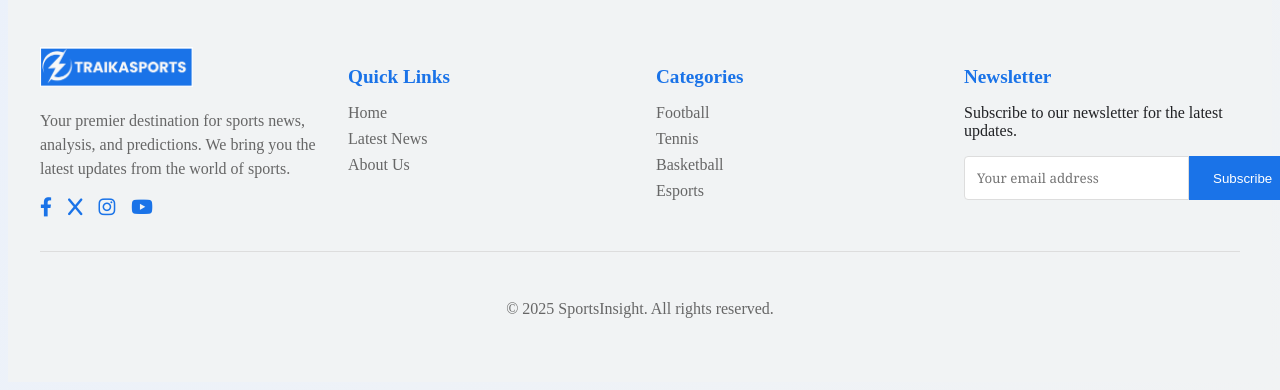
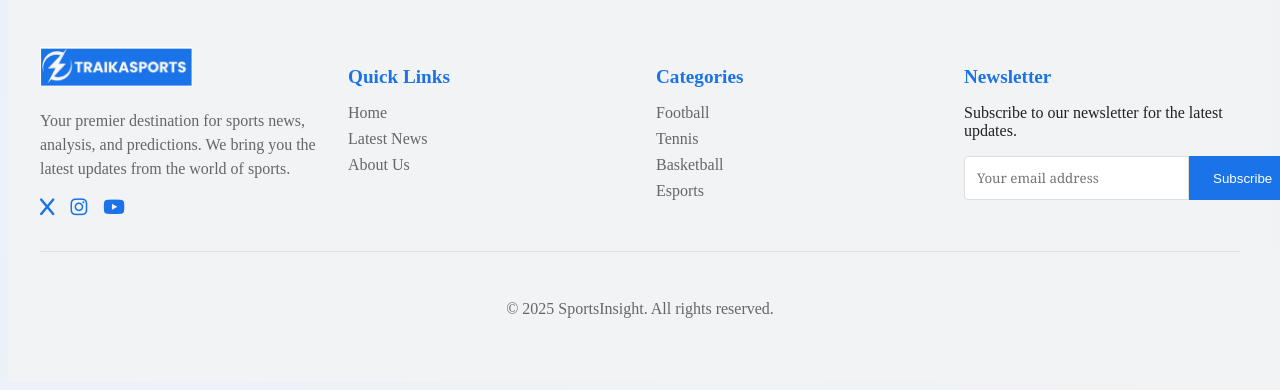
Before and after one commit to Mahwii04/straika-sports, a Flask app: page / in a window 1280 px wide. Shown: the part 901-1291 px from the top of the page. Run offline with Flask 3, Linux system fonts and the light colour scheme; the visitor is signed in with stand-in values (Sample User, id 1); data comes from the database, SQL or seed files in the repository; data that the repository does not hold is empty; some web fonts are replaced.

Commit message:
social links added

```diff
--- a/app/templates/partials/_footer.html
+++ b/app/templates/partials/_footer.html
@@ -9,10 +9,9 @@
                 We bring you the latest updates from the world of sports.
             </p>
             <div class="footer-social">
-                <a href="#" class="social-icon"><i class="fab fa-facebook-f"></i></a>
-                <a href="#" class="social-icon"><i class="fab fa-x"></i></a>
-                <a href="#" class="social-icon"><i class="fab fa-instagram"></i></a>
-                <a href="#" class="social-icon"><i class="fab fa-youtube"></i></a>
+                <a href="https://x.com/straikasports/" class="social-icon"><i class="fab fa-x"></i></a>
+                <a href="https://www.instagram.com/straikasports/" class="social-icon"><i class="fab fa-instagram"></i></a>
+                <a href="https://www.youtube.com/channel/UCmpD6lZPZGh8NIhMkyNy7Rw" class="social-icon"><i class="fab fa-youtube"></i></a>
             </div>
         </div>
 
```
